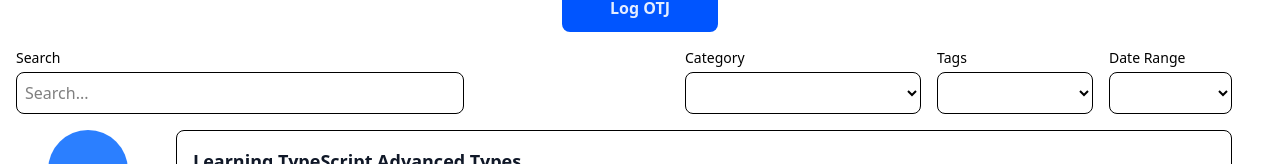
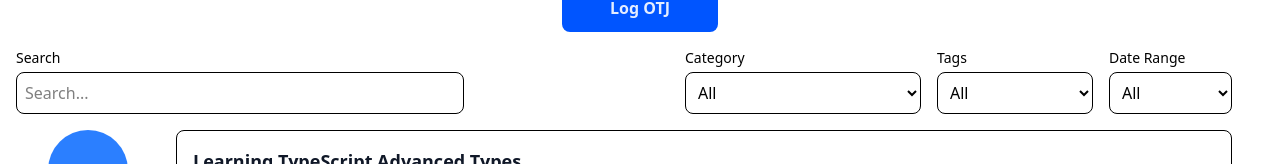
Before and after one commit to shaquillekiragu/otj-hackathon, a React (Vite) app in the folder client/: page / in a window 1280 px wide. Shown: the part 192-356 px from the top of the page. Built offline with nearby package versions, Linux system fonts and the light colour scheme.

Commit message:
add default label to no filter option

```diff
--- a/client/src/components/SearchFilters.tsx
+++ b/client/src/components/SearchFilters.tsx
@@ -69,7 +69,7 @@ const SearchFilters = () => {
           <div key={filter.label} className="flex flex-col gap-1">
             <label className="text-sm font-medium">{filter.label}</label>
             <select className="border rounded-lg p-2">
-              <option value=""></option>
+              <option value="">All</option>
               {filter.options.map((option) => (
                 <option key={option.value} value={option.value}>
                   {option.label}
```
